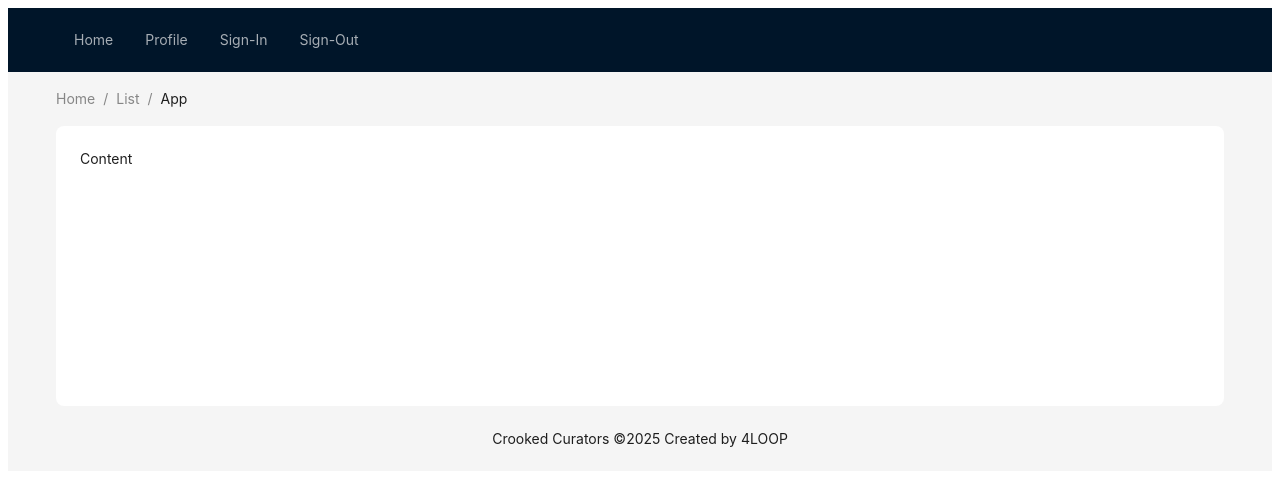
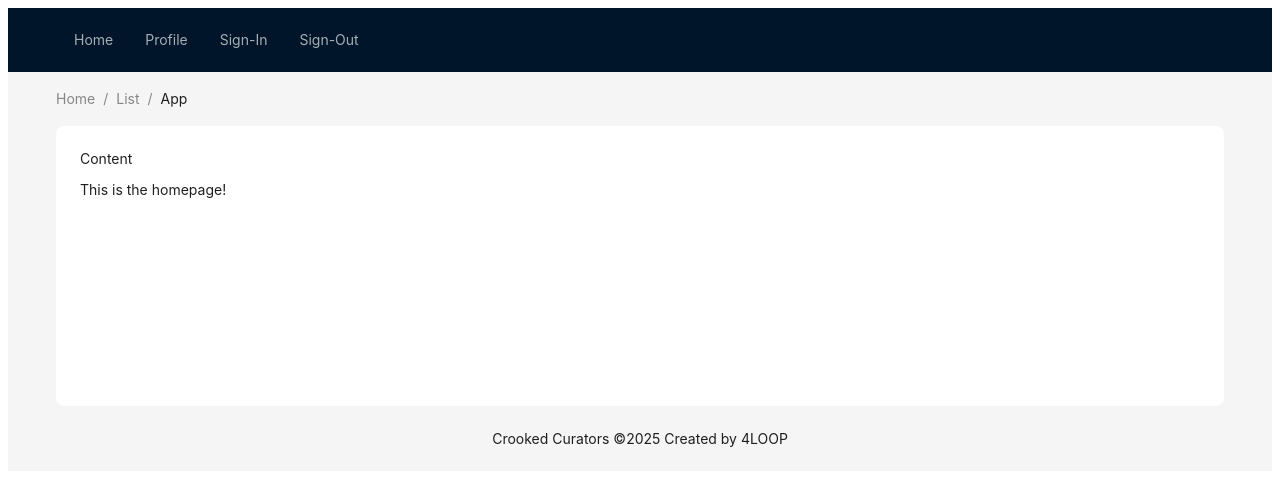
Before and after one commit to yumejensen/crooked-curators, a React app: page / in a window 1280 px wide. Shown: the top 486 px of the page. Built offline with nearby package versions, Linux system fonts and the light colour scheme.

Commit message:
Renamed components, added Router for App in index.tsx

```diff
--- a/src/client/App.tsx
+++ b/src/client/App.tsx
@@ -1,23 +1,8 @@
-// import * as React from 'react';
-import { Routes, Route } from 'react-router';
-import axios from 'axios';
+import React from 'react';
 
 import Homepage from './Views/Homepage';
-import LoginButton from './Views/LoginButton'
 import NavBar from './Components/NavBar';
 
-// export default function App () {
-//     return (
-//         <div>
-//             <LoginButton />
-//             <Routes>
-//                 <Route path='/' element={<Homepage />} />
-//             </Routes>
-//         </div>
-//     )
-// }
-
-import React from 'react';
 import { Breadcrumb, Layout, Menu, theme } from 'antd';
 
 const { Header, Content, Footer } = Layout;
@@ -26,7 +11,6 @@ const { Header, Content, Footer } = Layout;
 //   key: index + 1,
 //   label: `nav ${index + 1}`,
 // }));
-
 
 
 const App: React.FC = () => {
@@ -51,7 +35,12 @@ const App: React.FC = () => {
           }}
         >
           Content
+
+          <Homepage />
+
         </div>
+
+
       </Content>
       <Footer style={{ textAlign: 'center' }}>
         Crooked Curators ©{new Date().getFullYear()} Created by 4LOOP
@@ -61,5 +50,3 @@ const App: React.FC = () => {
 };
 
 export default App;
-
-/* <Route path='/login' element={<Login />}/> */
--- /dev/null
+++ b/src/client/Views/ActiveGame.tsx
@@ -0,0 +1,11 @@
+// The Active Game View that holds that canvas and reference image
+
+const ActiveGame: React.FC = () => {
+    return(
+        <div>
+            <p>This is the active game!</p>
+        </div>
+    )
+}
+
+export default ActiveGame;
--- /dev/null
+++ b/src/client/Views/GameSettings.tsx
@@ -0,0 +1 @@
+// Game Settings Page that pops up after hitting 'Create Game'
--- a/src/client/Views/Homepage.tsx
+++ b/src/client/Views/Homepage.tsx
@@ -1,11 +1,13 @@
+// Page that holds the choose avatar, join game, create a game menu
+
 import React from "react";
 
-export default function Homepage() {
+const Homepage: React.FC = () => {
+    return(
+        <div>
+            <p>This is the homepage!</p>
+        </div>
+    )
+}
 
-  return (
-    <>
-
-    </>
-  )
-
-}
+export default Homepage;
--- a/src/client/index.tsx
+++ b/src/client/index.tsx
@@ -1,13 +1,17 @@
 import * as React from "react";
 import { createRoot } from 'react-dom/client';
-import { BrowserRouter } from "react-router";
+import { BrowserRouter, Routes, Route } from "react-router";
 import App from './App'
-
+import ActiveGame from './Views/ActiveGame';
 
 const app = createRoot(document.getElementById('root'))
 
 app.render(
   <BrowserRouter>
-    <App/>
+    <Routes>
+      <Route path='/' element={<App/>} />
+      <Route path='/game' element={<ActiveGame />} />
+
+    </Routes>
   </BrowserRouter>
 );
```
Also changed, not shown: src/client/Views/LoginButton.tsx (deleted, +0 -12 lines), src/client/Views/CreateGame.tsx (deleted), src/client/Views/Game.tsx (deleted).
